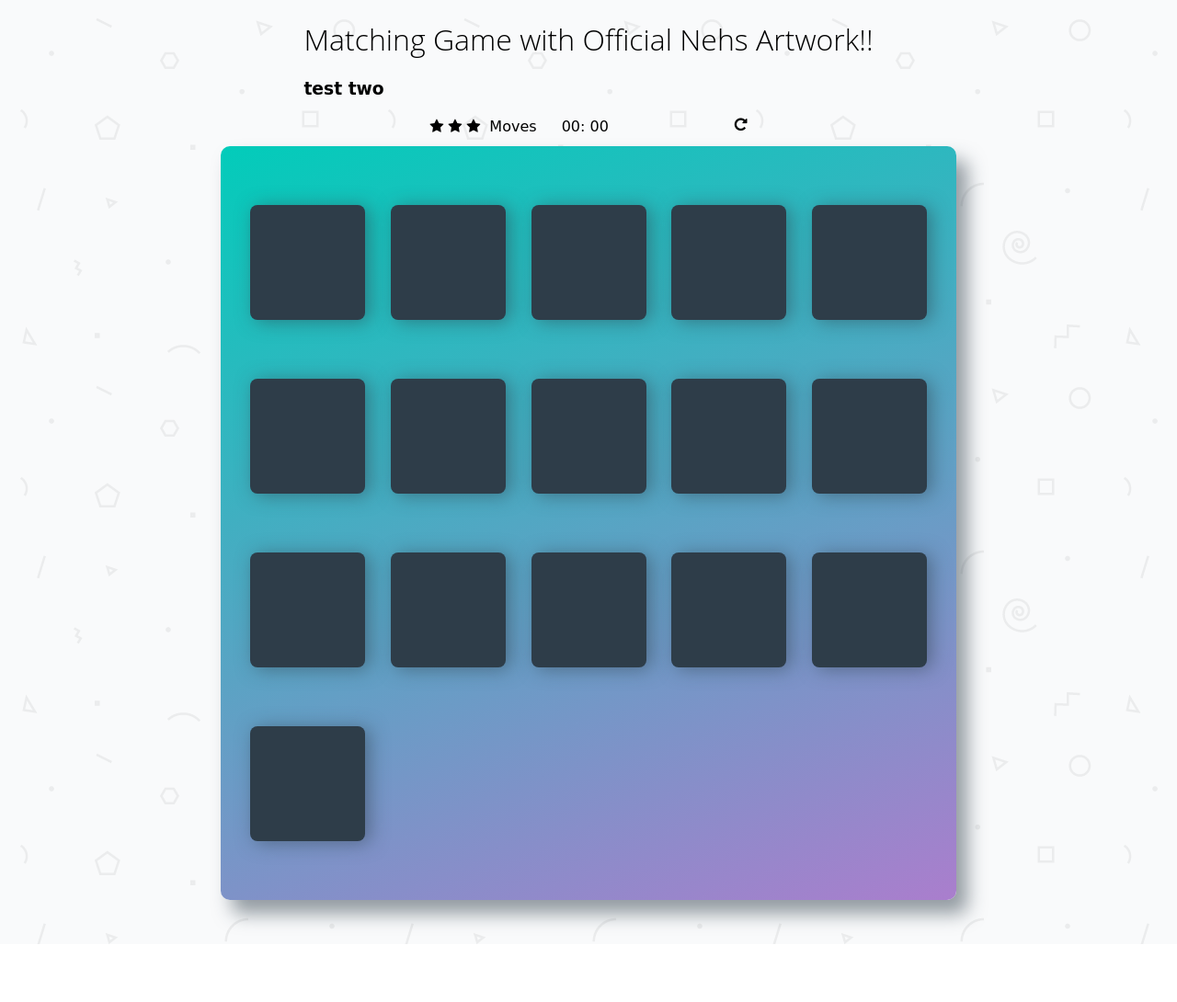
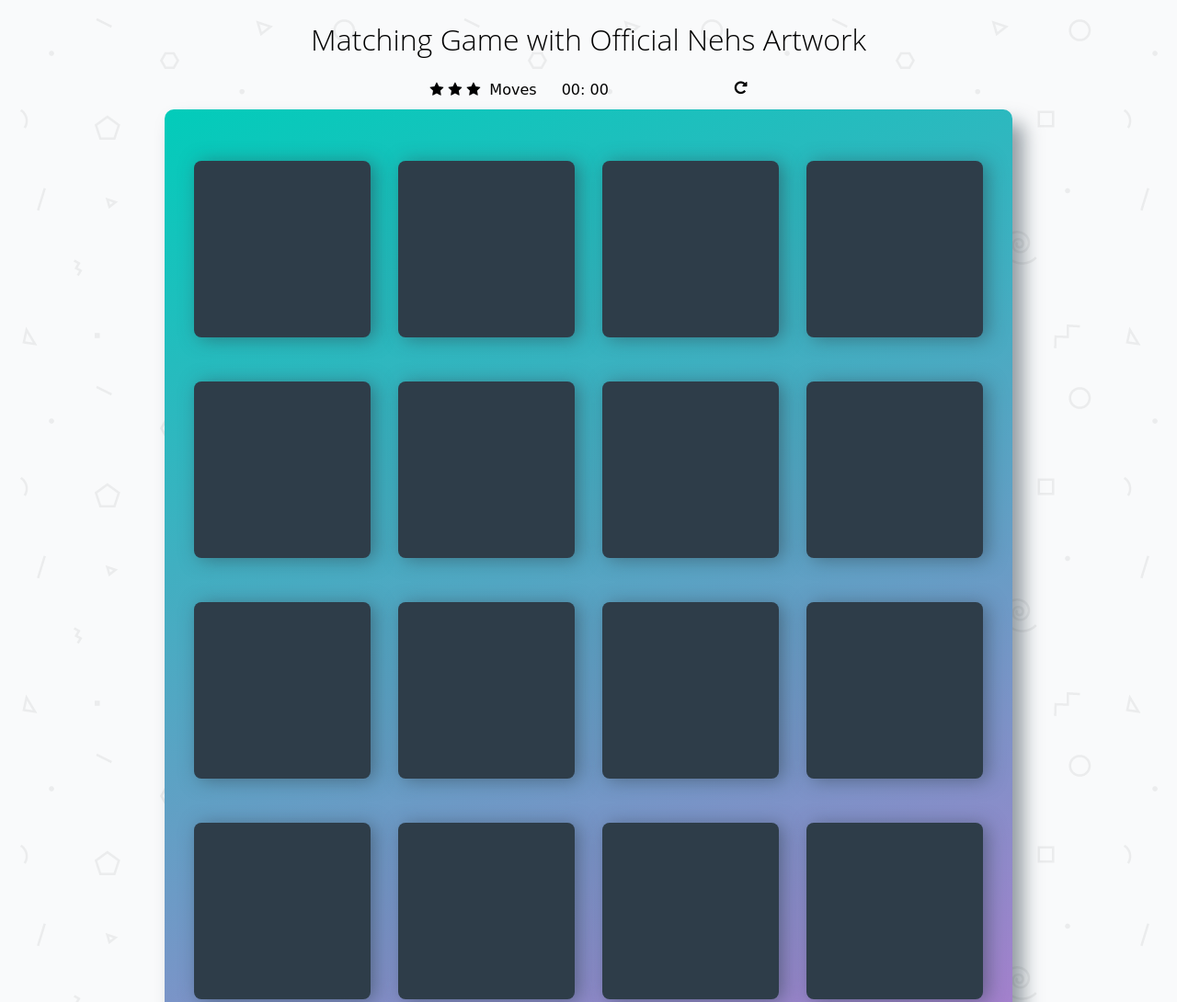
Before and after one commit to afonte15/MemoryGame, a plain HTML site: page index.html in a window 1280 px wide. Shown: the top 1090 px of the page at 92% size. Before the commit the page ends 1027 px from the top, so only its background shows below. Drawn offline with Linux system fonts and the light colour scheme; a web font is replaced by a local one.

Commit message:
changed .deck and .deck .card sizes from px to vw.  Making boxes larger to accommodate artwork.

```diff
--- a/css/app.css
+++ b/css/app.css
@@ -38,8 +38,8 @@ h1 {
  */
 
 .deck {
-    width: 800px;
-    min-height: 820px;
+    width: 72vw;
+    min-height: 80vw;
     background: linear-gradient(160deg, #02ccba 0%, #aa7ecd 100%);
     padding: 32px;
     border-radius: 10px;
@@ -52,8 +52,8 @@ h1 {
 }
 
 .deck .card {
-    height: 125px;
-    width: 125px;
+    height: 15vw;
+    width: 15vw;
     background: #2e3d49;
     background-size: 0%;
     /* font-size: 0; */
--- a/index.html
+++ b/index.html
@@ -12,8 +12,7 @@
 
     <div class="container">
         <header>
-            <h1>Matching Game with Official Nehs Artwork!!</h1>
-            <h3>test two</h3>
+            <h1>Matching Game with Official Nehs Artwork</h1>
         </header>
 
         <section class="score-panel">
```
